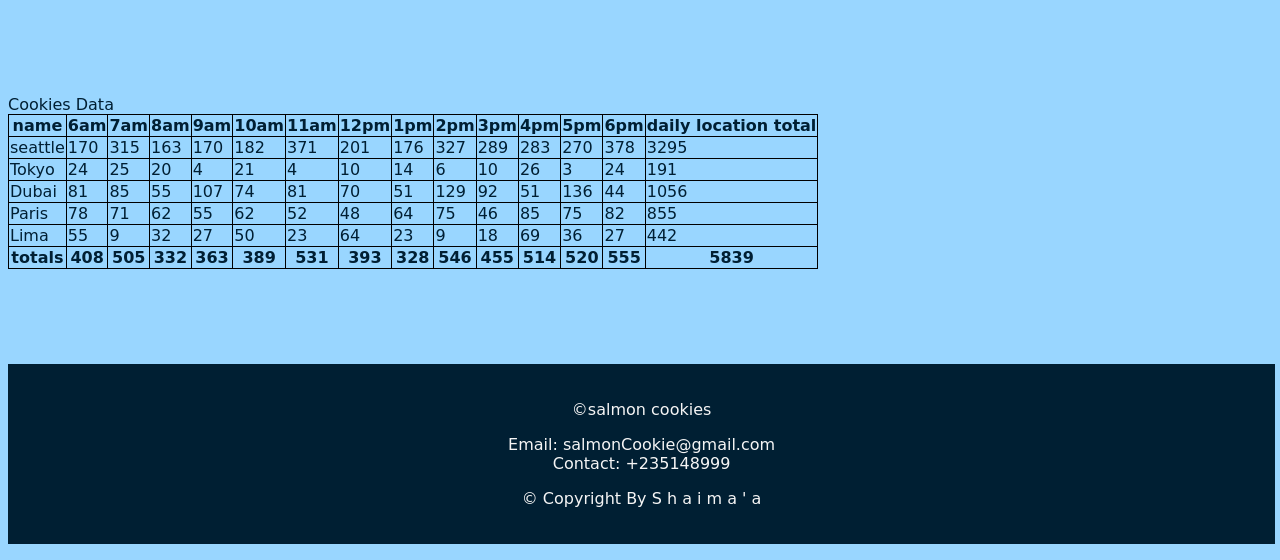
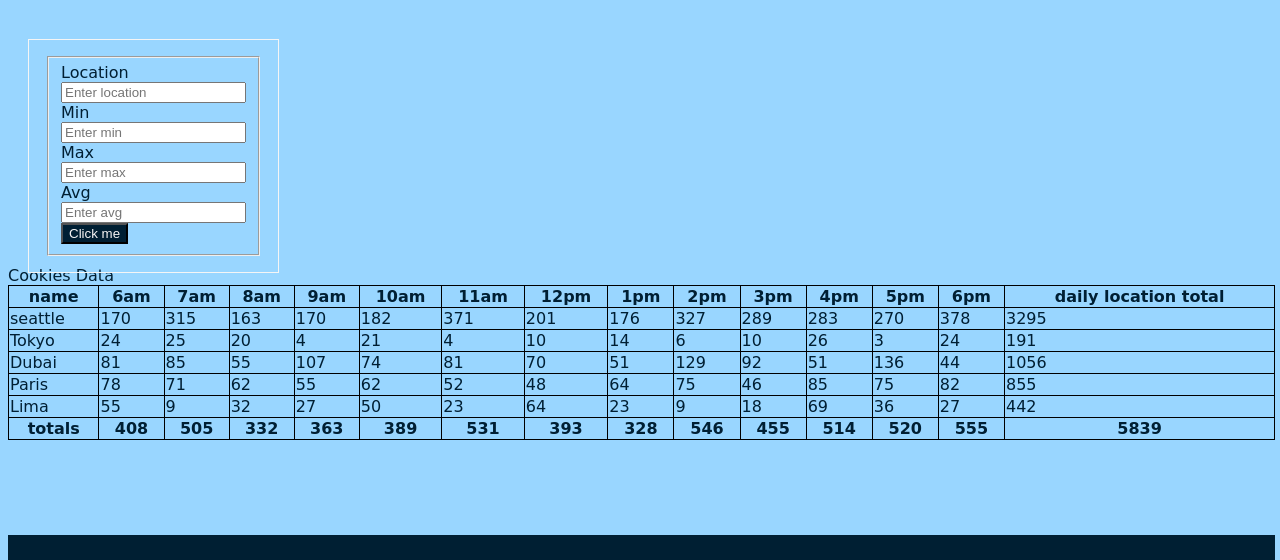
Before and after one commit to ShaimaaAlsaqer/cookie-stand, a plain HTML site: page sales.html in a window 1280 px wide. Shown: the part 240-800 px from the top of the page. Drawn offline with Linux system fonts and the light colour scheme; a web font is replaced by a local one.

Commit message:
createForm

```diff
--- a/css/style.css
+++ b/css/style.css
@@ -91,9 +91,26 @@ body header img{
 
 
 }
+table{
+    width: 100%;
+}
 table,tr ,th, td {
     border: 1px solid black;
     border-collapse: collapse;
+}
+form{
+    position: absolute;
+    margin: 20px;
+    max-width: 300px;
+    padding: 16px;
+    border: 1px solid whitesmoke;
+}
+label{
+    text-align: justify;
+}
+#submit{
+    background-color: #001f33;
+    color: whitesmoke;
 }
 footer{
     clear: both; /*clear the floating for the flooter on the left side or right, and it will remain in her place*/
--- a/js/app.js
+++ b/js/app.js
@@ -180,10 +180,44 @@ function funFooter() {
 funFooter(); //I call the function here to put the the total be the last row in the table
 
 
+//lab09
+//since I finish the form, now I will get the element by id for the form
 
-/*
+//locationForm contain the form tag
+let locationForm= document.getElementById('form');
+console.log(locationForm);
+//add the event listener, and put the name of submitter function to submit the form
+//when the user click on submit, the function submitter will be run
+locationForm.addEventListener('submit', submitter);
+//create submitter function to submit the form
+function submitter(event){
+  //prevent the defult behavior of refreshing the page
+   // prevent the default behaviour of refreshing the page
+  event.preventDefult();
 
-*/
+  let locatioNameForm= event.target.location.value; //event.target
+  let minForm= event.target.min.value;
+  let maxForm= event.target.max.value;
+  let avgForm= event.target.avg.value;
+
+  //now we have all necessary values for creating a new location from my contractor function. now, I will create a new location, with the information coming from my form
+
+  //the new object that I'll creating
+  //locationName, min, max, avg
+  //// new instance of the constructor with the new info
+  let addingLocation= new LocationCons(locatioNameForm,minForm,maxForm,avgForm);
+
+  // call methods for the added location
+  let container=document.getElementById('tableContainer');
+  container.textContent='';
+  for (let i = 0; i < location.length; i++) {
+    location[i].calAvgCookesPirHour();
+    location[i].render1();
+
+  }
+
+}
+
 
 //function to the footer "last row in the table"
 
@@ -191,7 +225,7 @@ funFooter(); //I call the function here to put the the total be the last row in
 /*
 // headerTable(); //I call the function here to put the the header be the first row in the table
 for (let i = 0; i < location.length; i++) {
-  location[i].cookesAvgPirHour();
-  location[i].render();
+  location[i].calAvgCookesPirHour;
+  location[i].render1();
 }
 */
--- a/sales.html
+++ b/sales.html
@@ -15,7 +15,8 @@
     <header id="salmonHeader">
         <h1>
             <img src="http://saulfein.github.io/cookie-stand/img/salmon.png" alt="logo">
-            Salmon Cookies</h1>
+            Salmon Cookies
+        </h1>
         <nav>
             <ul>
                 <li>
@@ -27,9 +28,32 @@
 
     </header>
     <main>
-        <br><br><br><br><br>
+        <br>
+        <!-- <br><br><br><br> -->
+
+        <form action="" id="form">
+            <fieldset>
+                <label for="location">Location</label>
+                <br>
+                <input type="text" id="location" name="location" placeholder="Enter location">
+                <br>
+                <label for="min">Min</label>
+                <br>
+                <input type="number" id="min" name="min" placeholder="Enter min">
+                <br>
+                <label for="max">Max</label>
+                <br>
+                <input type="number" id="max" name="max" placeholder="Enter max">
+                <br>
+                <label for="avg">Avg</label>
+                <br>
+                <input type="number" id="avg" name="avg" placeholder="Enter avg">
+                <br>
+                <input type="submit" value="Click me" id="submit">
+            </fieldset>
+        </form>
+        <br><br><br><br><br><br><br><br><br><br><br><br><br>
         <div id="tableContainer">Cookies Data</div>
-
         <br><br><br><br><br>
     </main>
     <footer>
@@ -41,10 +65,10 @@
             Contact: +235148999
         </p>
         <p>
-            <p>
-                &copy; Copyright By &#83; &#104; &#97; &#105; &#109; &#97; &#39; &#97;
+        <p>
+            &copy; Copyright By &#83; &#104; &#97; &#105; &#109; &#97; &#39; &#97;
 
-            </p>
+        </p>
         </p>
     </footer>
 
```
